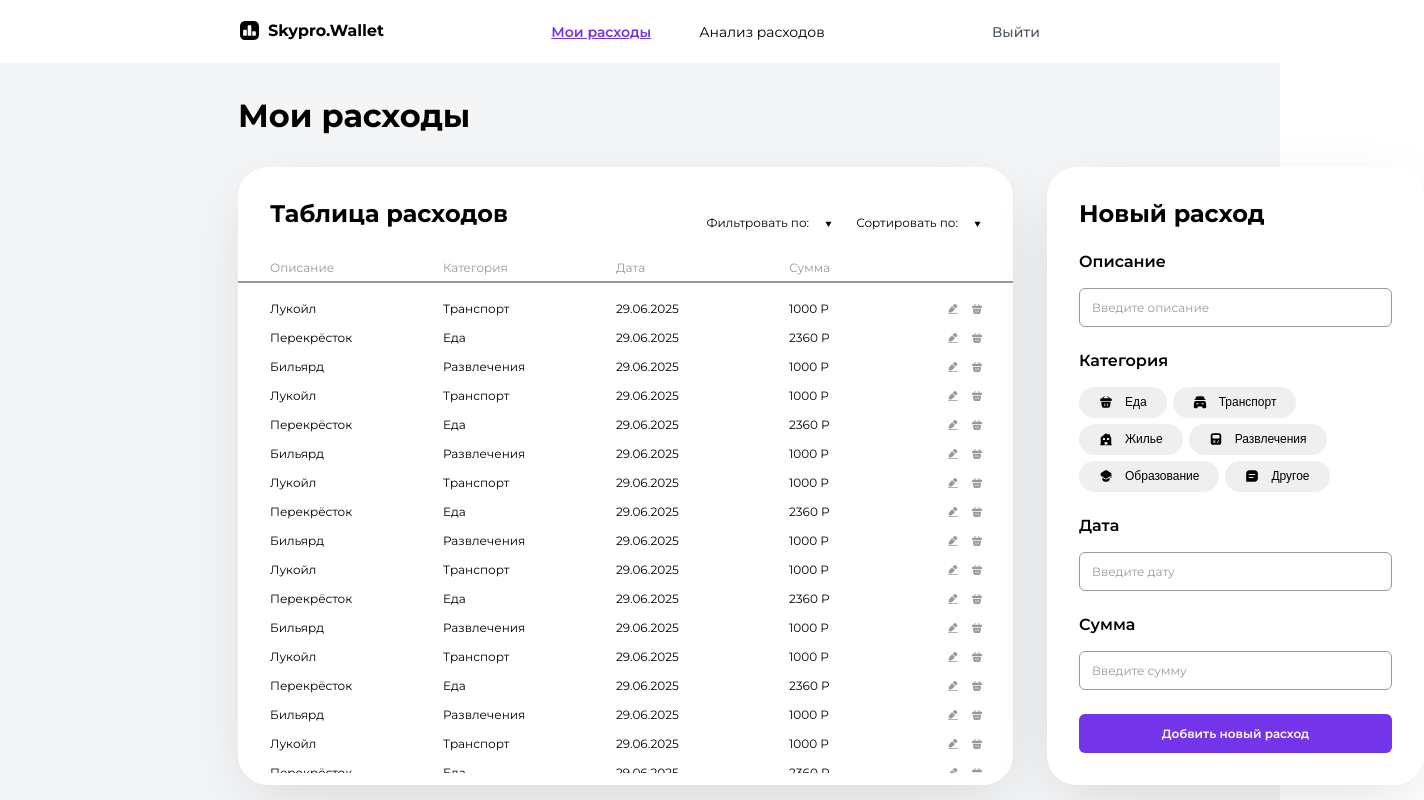
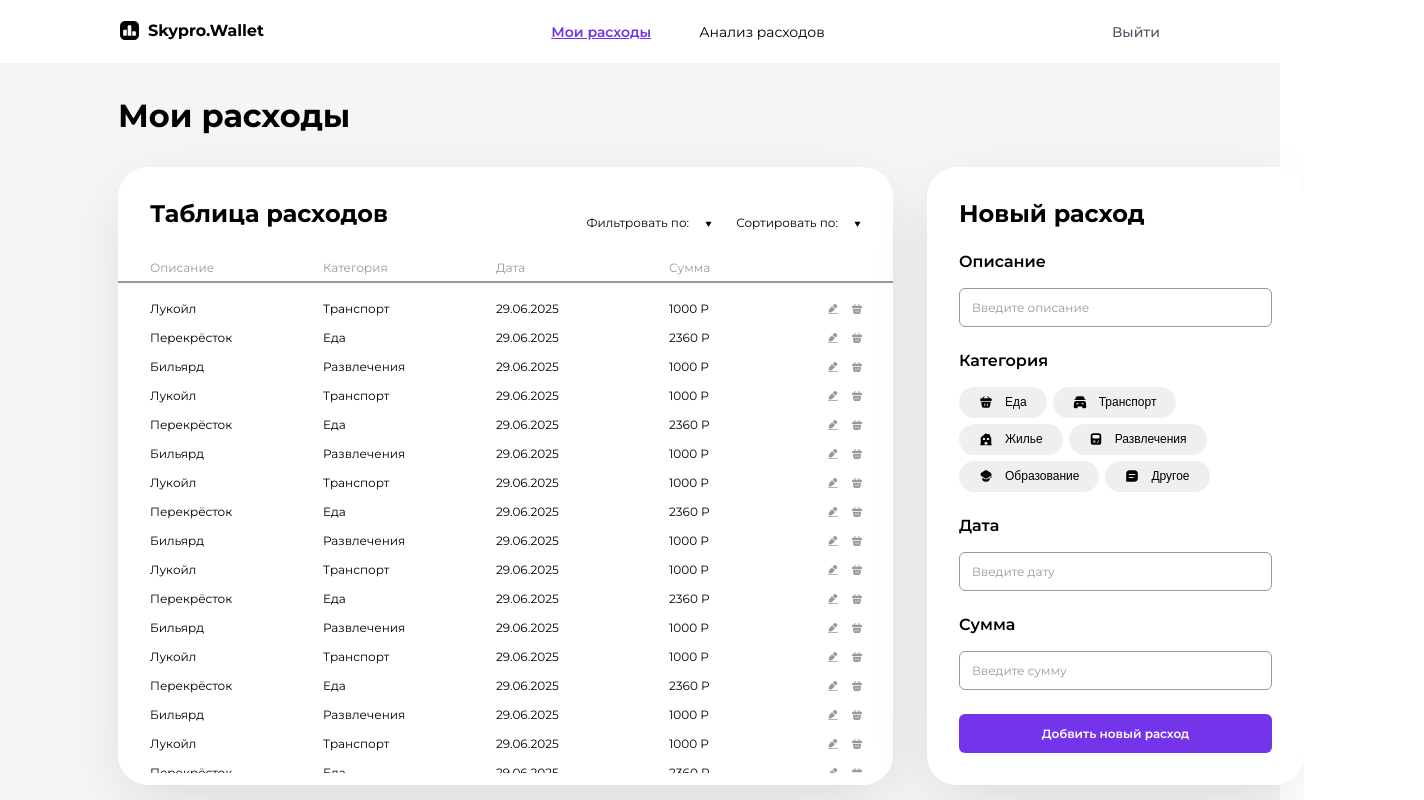
Before and after one commit to x3imal/SkyproWallet, a React (Vite) app: page /expenses in a window 1280 px wide. Shown: the whole page, 1424 px wide, since content can reach past the window. Built offline with nearby package versions, Linux system fonts and the light colour scheme; sample sign-in values are in the browser's storage.

Commit message:
auth-with-localStorage: скорректировал верстку, а то уехала

```diff
--- a/src/components/Layout/Layout.jsx
+++ b/src/components/Layout/Layout.jsx
@@ -31,7 +31,6 @@ const HeaderInner = styled.div`
     display: flex;
     align-items: center;
     justify-content: space-between;
-    padding: 0 120px;
 `;
 
 const LogoWrapper = styled.div`
@@ -79,7 +78,6 @@ const Main = styled.main`
 const MainInner = styled.div`
     width: 100%;
     max-width: 1440px;
-    padding: 0 120px;
 `;
 
 // ======================== Основной компонент ========================
```
